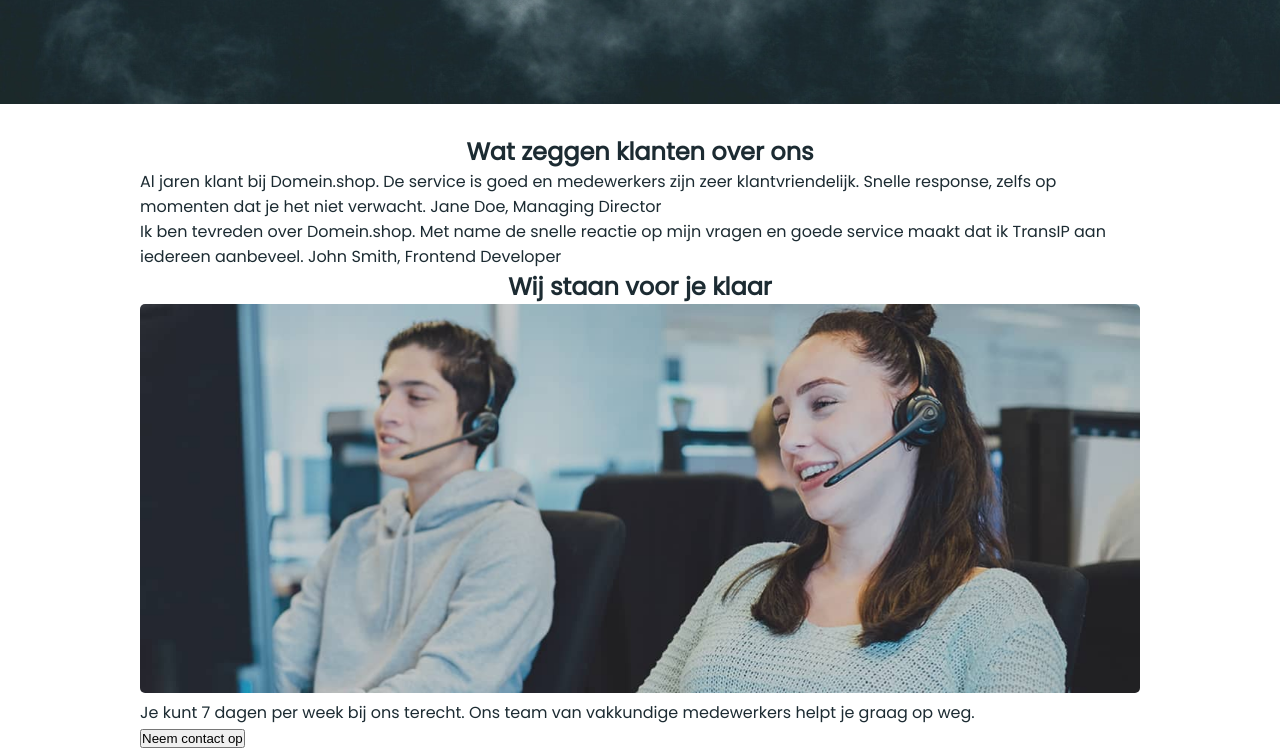
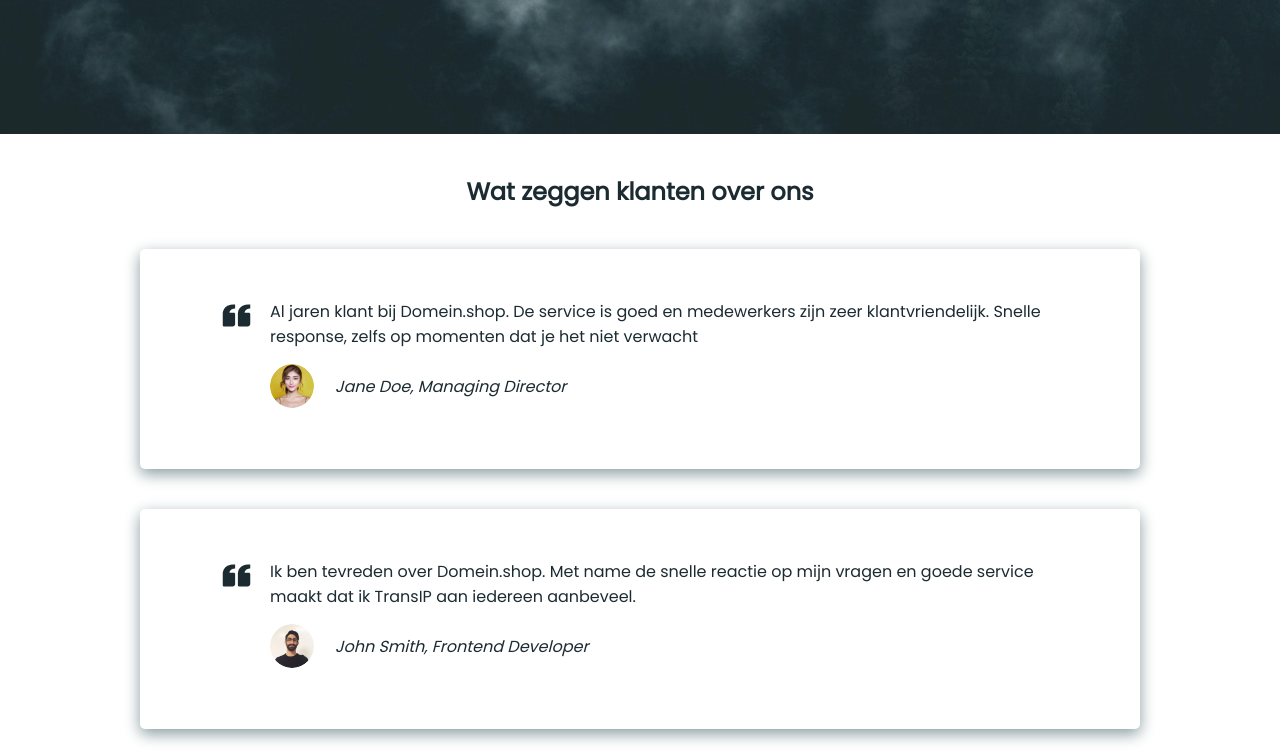
Before and after one commit to JJ-Bas/oefenopdracht--domein-shop, a plain HTML site: page index.html in a window 1280 px wide. Shown: the part 520-1276 px from the top of the page. Drawn offline with Linux system fonts and the light colour scheme.

Commit message:
opdracht bijna klaar, alleen de vertical align code in CSS nog uitproberen

```diff
--- a/index.html
+++ b/index.html
@@ -17,16 +17,25 @@
 <main>
     <section class="testimonial">
         <h2>Wat zeggen klanten over ons</h2>
-        <article>
+        <article class="quote">
+            <img src="assets/icons/quote-left.png" alt="quotation-mark" class="quotation-mark">
+            <article>
             <p>Al jaren klant bij Domein.shop. De service is goed en medewerkers zijn zeer klantvriendelijk. Snelle
-                response, zelfs op momenten dat je het niet verwacht.
+                    response, zelfs op momenten dat je het niet verwacht
+                </p>
+            <img src="assets/images/avatar-jane.png" class="portrait" alt="portrait">
+            <span>Jane Doe, Managing Director</span>
+            </article>
 
-                Jane Doe, Managing Director</p>
         </article>
-        <article>Ik ben tevreden over Domein.shop. Met name de snelle reactie op mijn vragen en goede service maakt dat
-            ik TransIP aan iedereen aanbeveel.
-
-            John Smith, Frontend Developer
+        <article class="quote">
+            <img src="assets/icons/quote-left.png" alt="quotation-mark" class="quotation-mark">
+            <article>
+            <p> Ik ben tevreden over Domein.shop. Met name de snelle reactie op mijn vragen en goede service maakt dat
+                ik TransIP aan iedereen aanbeveel.</p>
+            <img src="assets/images/avatar-john.png" class="portrait" alt="portrait">
+            <span>John Smith, Frontend Developer</span>
+            </article>
         </article>
     </section>
     <section class="support">
--- a/styles/styles.css
+++ b/styles/styles.css
@@ -46,6 +46,10 @@
     padding: 150px 0;
 }
 
+.title-intro p {
+    margin: 15px 0;
+}
+
 h1 {
     font-size: 120px;
 }
@@ -83,26 +87,78 @@
 
 h2 {
     text-align: center;
+    margin: 40px 0 40px 0
+}
+
+
+/*///////////// 3.2 Testimonial /////////////*/
+.testimonial {
+    max-width: 1000px;
+}
+
+.portrait {
+    position: absolute;
+    width: 44px;
+    border-radius: 50%;
+    margin: 10 0 0 0;
+}
+
+.quote {
+    margin: 40px 0;
+    padding: 50px 80px 50px 80px;
+    border-radius: 5px;
+    box-shadow: #899CA0 0px 5px 15px;
+}
+
+.quote article {
+    margin: 0 0 20px 50px;
+    max-width: 800px;
+}
+
+.quote p {
+    margin-bottom: 15px;
+}
+
+.quotation-mark {
+    position: absolute;
+}
+
+span {
+    display: inline-block;
+    font-style: italic;
+    margin: 10px 0 0 65px;
+}
+
+/*///////////// 3.3 Support /////////////*/
+
+.contact-button {
+    border-radius: 30px;
+    border-style: solid;
+    border-color: #1C2B32;
+    background-color: #1C2B32;
+    color: white;
+    margin: 5px;
+    padding: 20px;
+}
+
+.support p {
+    margin: 15px 0;
 }
 
 .cal-image {
     max-width: 100%;
-    border-radius: 5px;
+    border-radius: 10px;
 }
 
-/*///////////// 3.2 Testimonial /////////////*/
+/*///////////// 3.4 Faq /////////////*/
+details {
+    cursor: pointer
+}
 
-
-/*///////////// 3.3 Support /////////////*/
-
-
-/*///////////// 3.4 Faq /////////////*/
-details{
-    cursor:pointer}
-
-details > summary{
+details > summary {
     padding: 15px;
 }
+
 details > p {
     background-color: hsl(199, 28%, 45%);
     border-radius: 5px;
```
